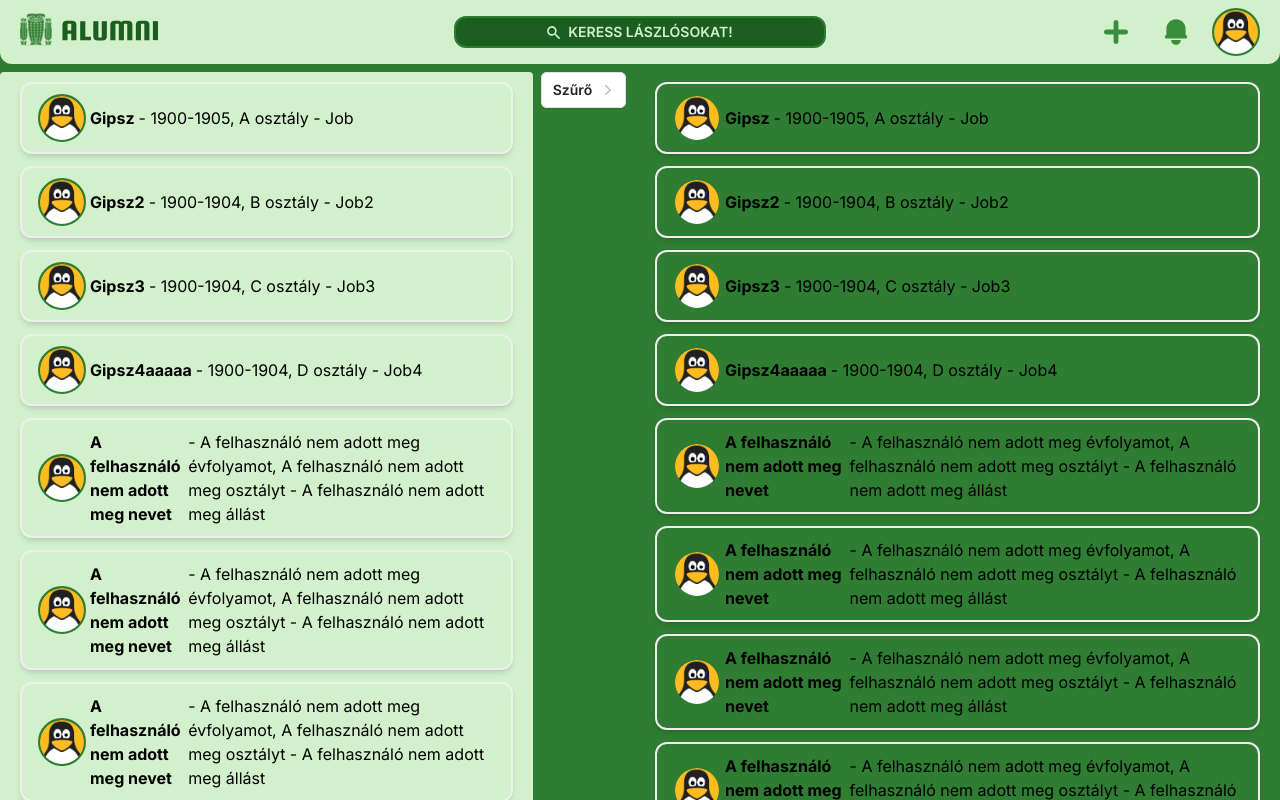
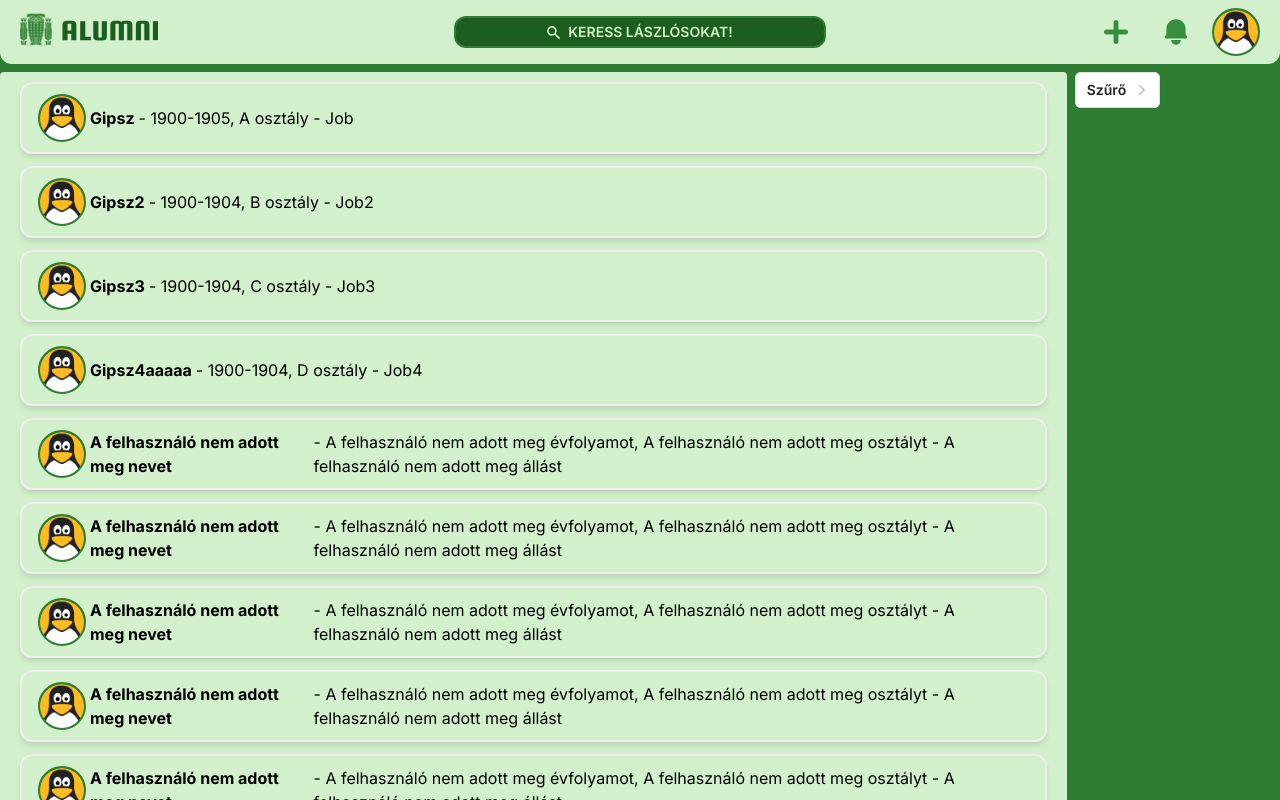
Before and after one commit to nagybrandy/szlg-alumni, a Next.js app: page /search in a window 1280 px wide. Shown: the top 800 px of the page. Built offline with nearby package versions, Linux system fonts and the light colour scheme.

Commit message:
removed second set of users displayed

```diff
--- a/src/app/search/page.tsx
+++ b/src/app/search/page.tsx
@@ -31,9 +31,6 @@ export default function SearchPage() {
                         </div>
                     </div>
                 </div>
-                <div className="overflow-y-auto h-full rounded  px-5 py-2.5 mt-5">
-                    <UsersContainer />
-                </div>
 
             </div>
         </>
```
